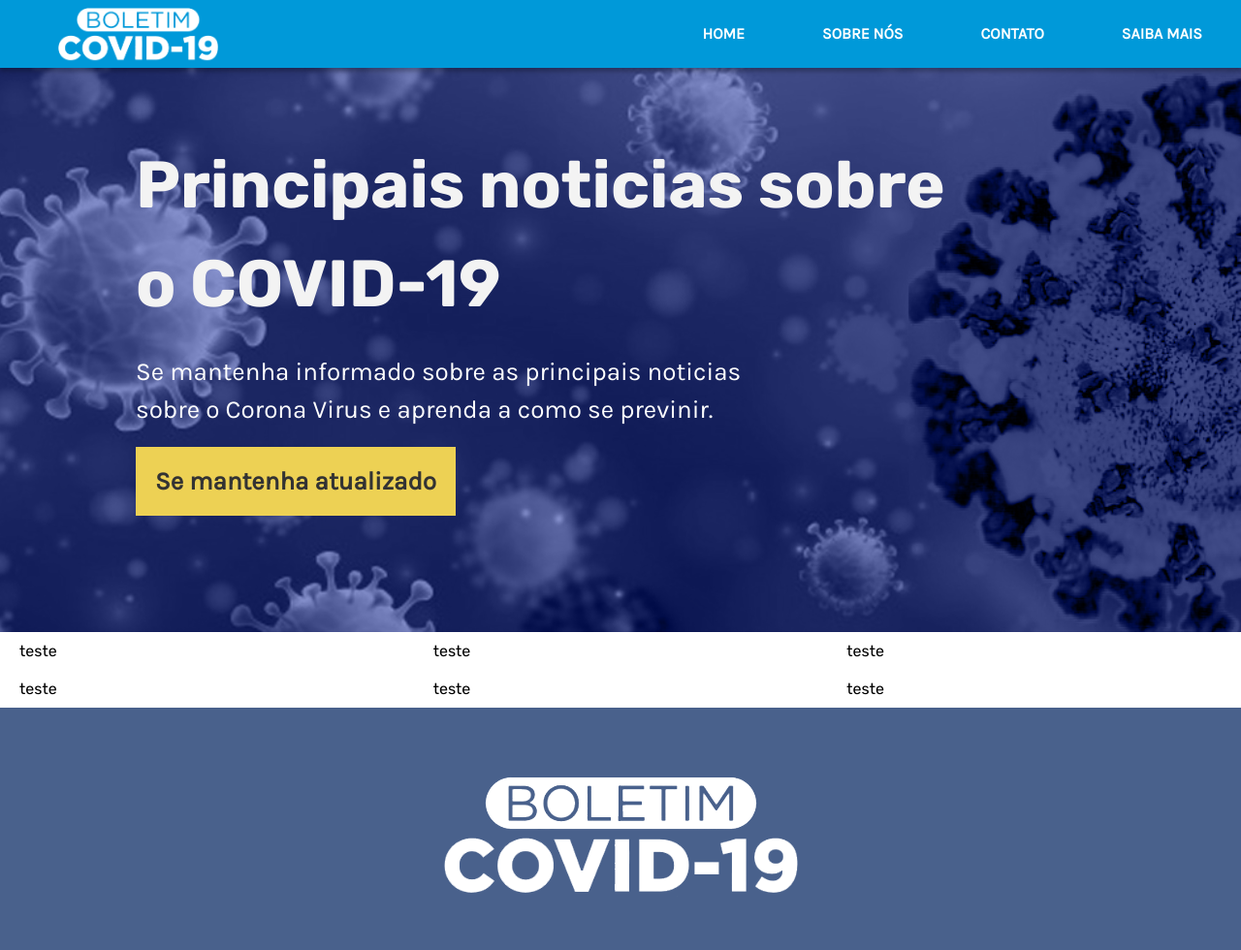
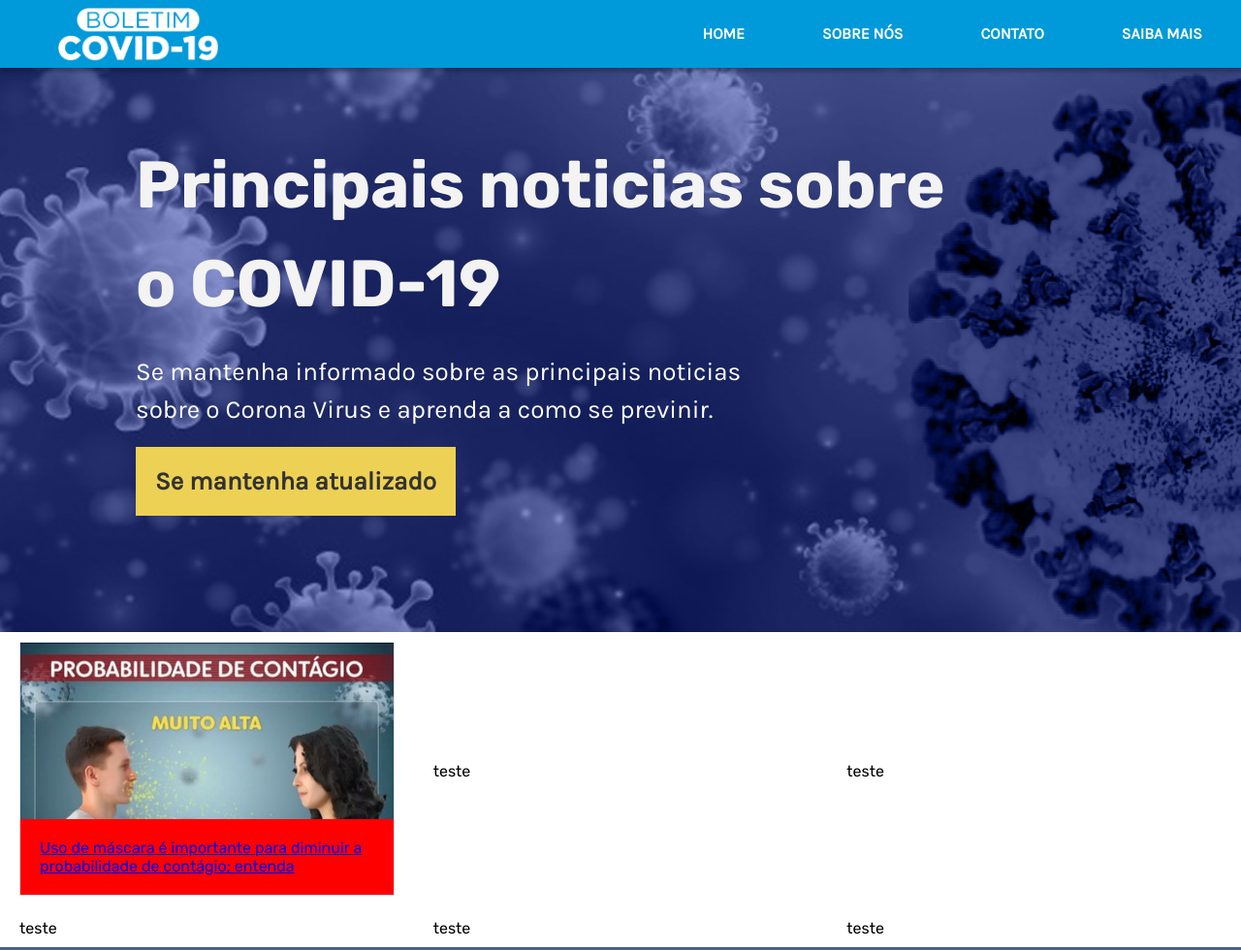
Before and after one commit to jorgehard/covid19-gamaacademy, a plain HTML site: page index.html in a window 1280 px wide. Shown: the top 980 px of the page at 97% size. Drawn offline with Linux system fonts and the light colour scheme.

Commit message:
Primeiro modelo de caixa de noticias, configurando imagem de fundo e caixa de texto

```diff
--- a/css/styles.css
+++ b/css/styles.css
@@ -22,6 +22,34 @@ html, body {
   width: 33.333333%;
   padding:10px 20px;
 }
+.container-flex .col .news-box{
+  width:100%;
+  height:262px;
+  display: inline-block;
+  overflow: hidden;
+  position: relative;
+  width: 100%;
+  border:1px solid rgba(123, 145, 255, 0.3)
+}
+.container-flex .col .news-box img{
+  width: 100%;
+  pointer-events: none;
+  position: absolute;
+  width: 100%;
+  height: 100%;
+  z-index: -1;
+  object-fit: cover;
+}
+
+.news-box > .title-box{
+  position:absolute;
+  bottom:0px;
+  background:red;
+  padding:20px;
+}
+
+
+
 /* ---- */
 .fa-bars2:before {
   background-image: url(../assets/icons/icon-toggle.svg);
--- a/index.html
+++ b/index.html
@@ -64,13 +64,19 @@
     <!-- NOTICIAS -->
     <section class="container-news">
       <div class="container-flex">
+        <div class="col">
+          <div class="news-box">
+            <img src="assets/news/news-1.jpg" alt="Uso das máscaras diminui chance de contágio por coronavírus" />
+            <div class="title-box">
+                <a href="#">Uso de máscara é importante para diminuir a probabilidade de contágio; entenda</a>
+            </div>
+          </div>
+        </div>
         <div class="col">teste</div>
         <div class="col">teste</div>
         <div class="col">teste</div>
         <div class="col">teste</div>
         <div class="col">teste</div>
-        <div class="col">teste</div>
-
       </div>
     </section>
 
```
Also changed, not shown: assets/bg-convidados.jpg (deleted), assets/news/news-1.jpg (added), 1 other file.
